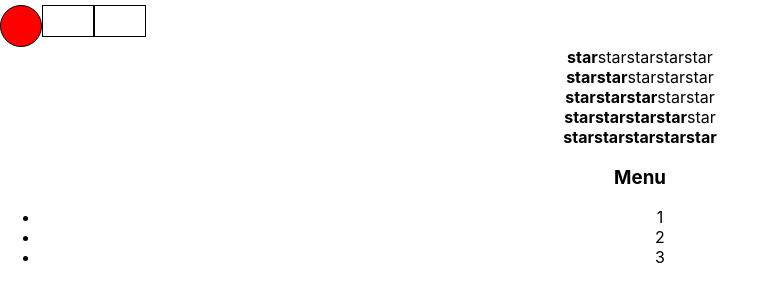
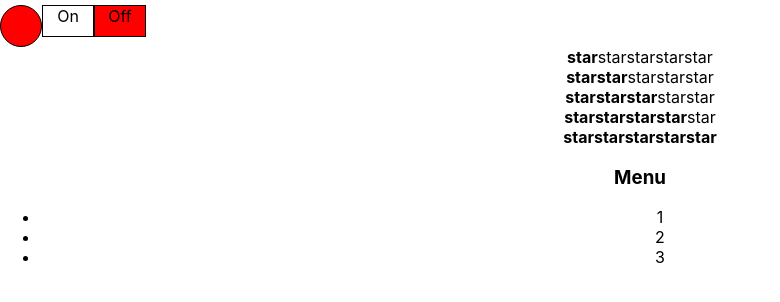
Before and after one commit to beniwbogdan/react-kkp, a React (Create React App) app: page / in a window 1280 px wide. Shown: the top 302 px of the page, without its empty margins (0-780 px from the left). Built offline with nearby package versions, Linux system fonts and the light colour scheme.

Commit message:
realize switching color in App comp

```diff
--- a/src/App.tsx
+++ b/src/App.tsx
@@ -8,7 +8,7 @@ function App() {
 
   return (
     <div className="App">
-      <OnOff on={true} />
+      <OnOff on={false} />
       <Rating value={1} />
       <Rating value={2} />
       <Rating value={3} />
--- a/src/components/OnOff/OnOff.tsx
+++ b/src/components/OnOff/OnOff.tsx
@@ -2,6 +2,9 @@ import React from 'react'
 type OnOffType = {
     on: boolean
 }
+
+function OnOff({ on }: OnOffType) {
+
     const mainStyle = {
         display: "flex",
         marginTop: "5px",
@@ -10,26 +13,28 @@ const mainStyle = {
     const onStyle = {
         width: "50px",
         height: "30px",
-    border: "1px solid black"
+        border: "1px solid black",
+        backgroundColor: on ? "green" : "white"
     }
     const offStyle = {
         width: "50px",
         height: "30px",
-    border: "1px solid black"
+        border: "1px solid black",
+        backgroundColor: on ? "white" : "red"
     }
     const indicatorStyle = {
         width: "40px",
         height: "40px",
         borderRadius: "50%",
-    backgroundColor: "red",
+        backgroundColor: on ? "green" : "red",
         border: "1px solid black"
     }
-function OnOff(props: OnOffType) {
+
     return (
         <div style={mainStyle}>
             <div style={indicatorStyle}></div>
-            <div style={onStyle}></div>
-            <div style={offStyle}></div>
+            <div style={onStyle}>On</div>
+            <div style={offStyle}>Off</div>
         </div>
     )
 }
```
Lines whose indentation alone changed are shown as unchanged.
